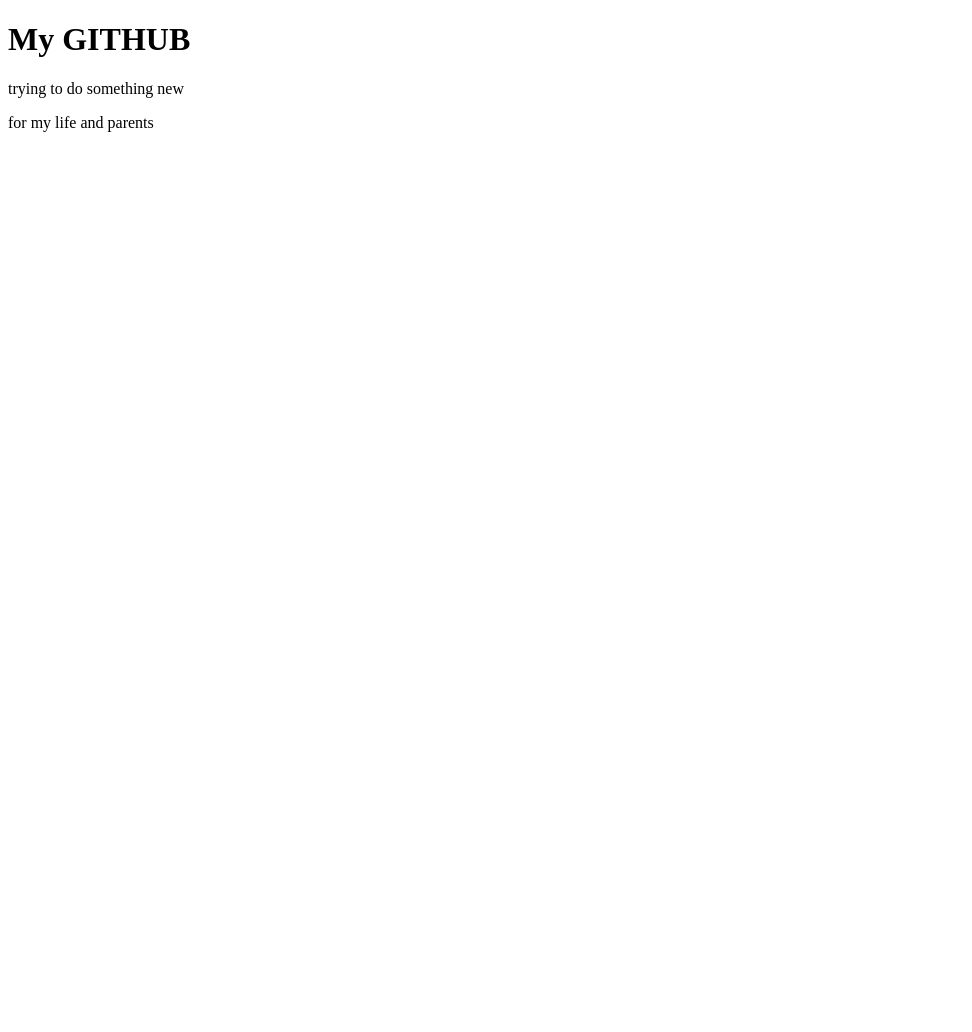
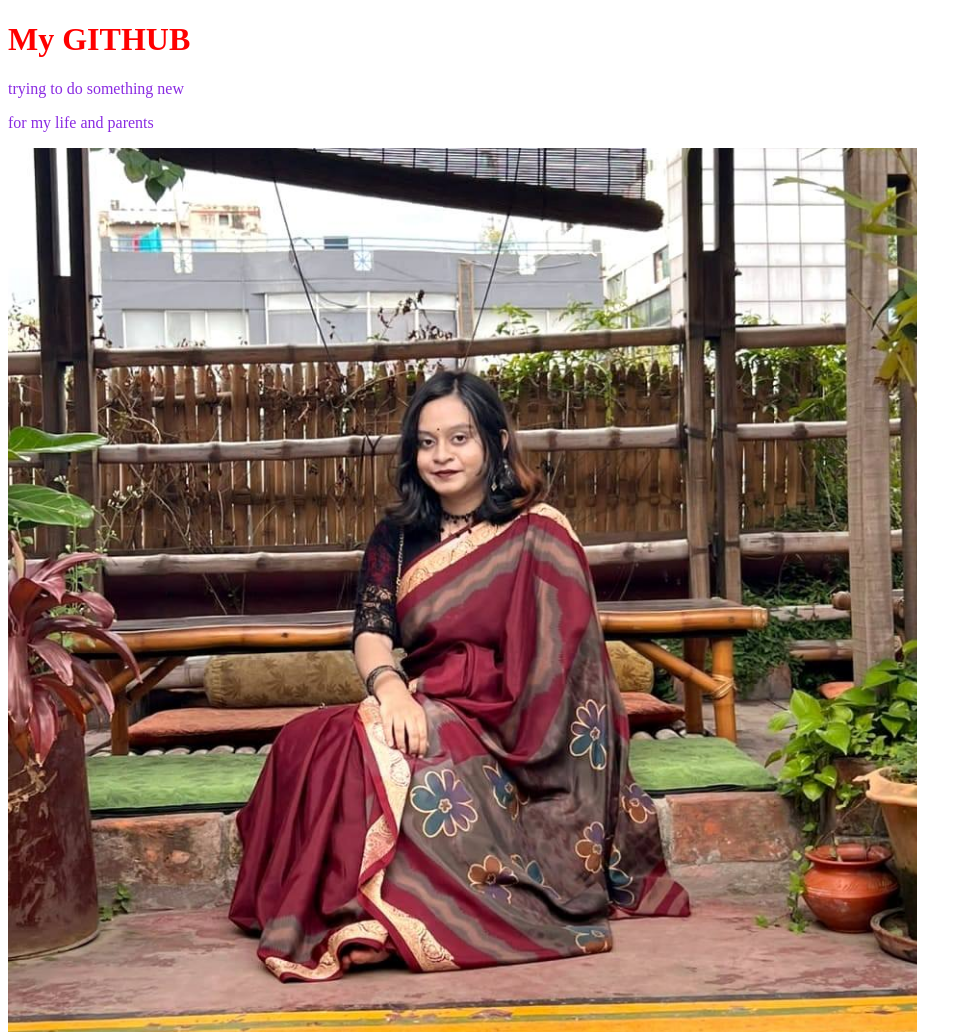
Before and after one commit to SabihaRaisa/My-first-project, a plain HTML site: page index.html in a window 1280 px wide. Shown: the whole page, without its empty margins (0-972 px from the left). Before the commit the page ends 800 px from the top, so only its background shows below. Drawn offline with Linux system fonts and the light colour scheme.

Commit message:
my photo

```diff
--- a/index.html
+++ b/index.html
@@ -5,6 +5,7 @@
     <meta http-equiv="X-UA-Compatible" content="IE=edge">
     <meta name="viewport" content="width=device-width, initial-scale=1.0">
     <title>my-first-project</title>
+    <link rel="stylesheet" href="style.css">
 </head>
 <body>
     <h1>My GITHUB</h1>
@@ -15,9 +16,10 @@
 git init
 git add README.md
 git commit -m "first commit"
-git branch -M main
+git branch -M
 git remote add origin https://github.com/SabihaRaisa/My-first-project.git
 git push -u origin main -->
+    <img src="Screenshot (435).png" alt="">
 </body>
 
 </html>
```
Also changed, not shown: Screenshot (435).png (added).
